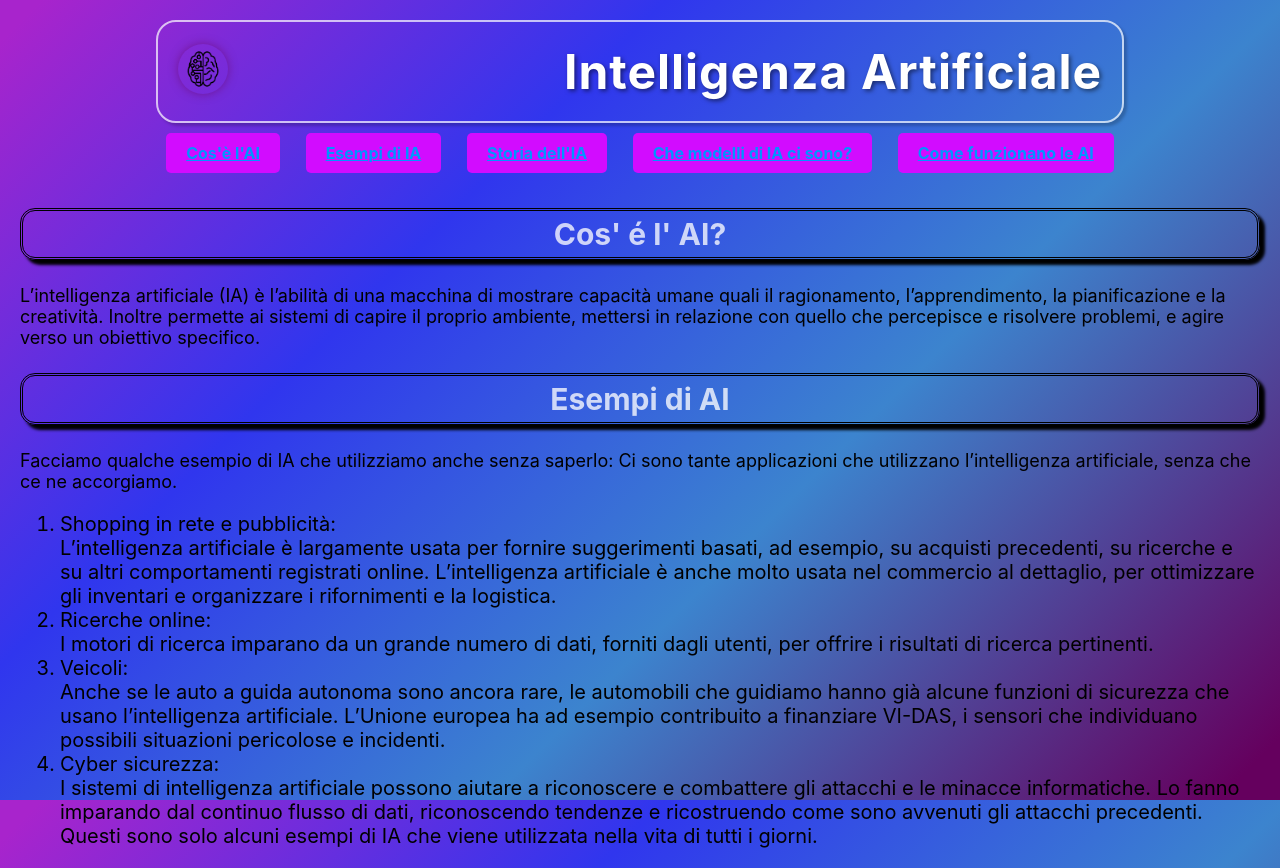
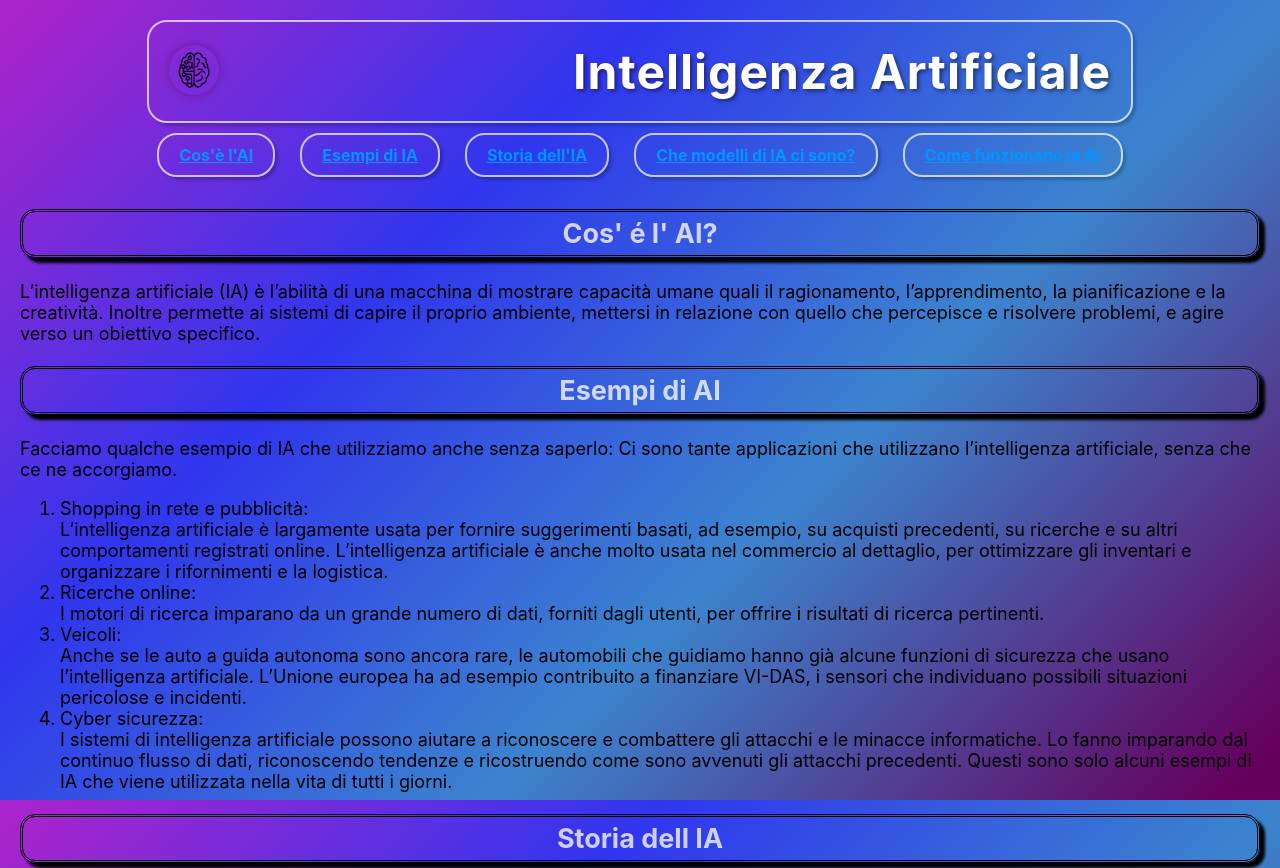
Before and after one commit to Jerico-code/jerico-code.github.io, a plain HTML site: page index.html in a window 1280 px wide. Shown: the top 868 px of the page. Drawn offline with Linux system fonts and the light colour scheme.

Commit message:
Update style.css

```diff
--- a/CSS/style.css
+++ b/CSS/style.css
@@ -11,7 +11,8 @@ body {
   animation: gradient 15s ease infinite;
   background-size: 400% 400%;
   background-attachment: fixed;
-  font-size: 20px;
+
+  font-size: large;
 }
 
 span{
@@ -20,9 +21,6 @@ span{
 
 footer{
   text-align: center;
-}
-p{
-  font-size: large;
 }
 u{
   text-underline-offset: 4.5px;
@@ -191,15 +189,16 @@ un effetto di sfondo a due colori. */
         .btn {
           display: inline-block;
           padding: 10px 20px;
-          background-color:#d20cff;
           color: #FFFFFF;
-          border: none;
-          border-radius: 5px;
           font-size: 16px;
           font-weight: bold;
           cursor: pointer;
           transition: all 0.3s ease;
           margin: 10px;
+          border: 2px solid rgba(255, 255, 255, 0.7);
+          border-radius: 20px;
+          box-shadow: 3px 3px 3px rgba(0, 0, 0, 0.2);
+
         }
 
         .btn:hover {
@@ -210,5 +209,5 @@ un effetto di sfondo a due colori. */
         .btn:active {
           transform: translateY(0px);
           box-shadow: none;
-          background-color: #d20cff;
+
         }
```
